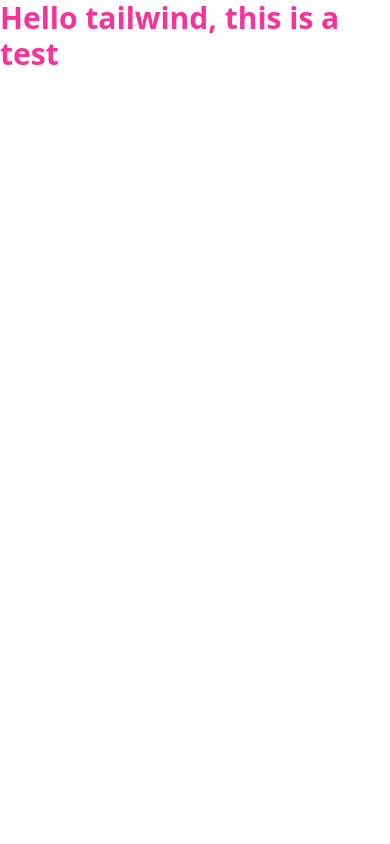
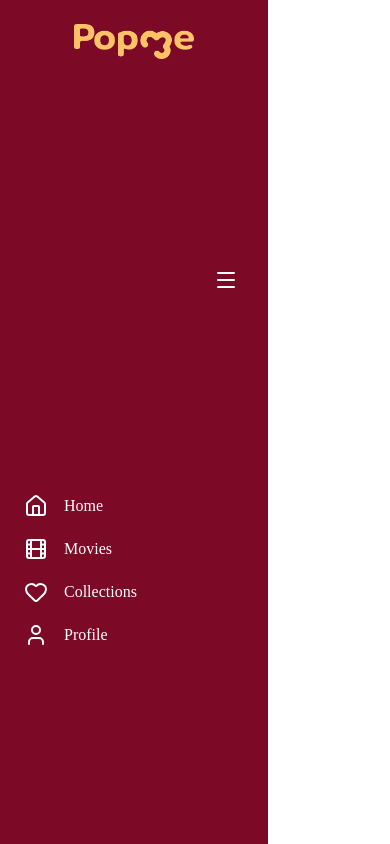
Before and after one commit to Mariamp-0/PopMe-Social-Network, a React (Vite) app: page / in a window 390 px wide. Built offline with nearby package versions, Linux system fonts and the light colour scheme.

Commit message:
Added responsive sidebar with logo and navigation

```diff
--- a/package.json
+++ b/package.json
@@ -11,6 +11,7 @@
   },
   "dependencies": {
     "@tailwindcss/vite": "^4.1.14",
+    "lucide-react": "^0.546.0",
     "react": "^19.1.1",
     "react-dom": "^19.1.1",
     "tailwindcss": "^4.1.14"
--- a/src/App.css
+++ b/src/App.css
@@ -1,2 +1,12 @@
-@import "tailwindcss";
-@custom-variant dark (&:where(.dark, .dark *));
+/* Layout base for sidebar and main content */
+.app-container {
+  display: flex;
+}
+
+/* Main area beside the sidebar */
+.main-content {
+  flex: 1;
+  padding: 1.5rem;
+  margin-left: 220px; /* matches sidebar width */
+  color: white;
+}
--- a/src/App.tsx
+++ b/src/App.tsx
@@ -1,8 +1,15 @@
+import Sidebar from "./components/sidebar/sidebar"; // import your menu
+import "./App.css"; // import the layout styles
 
 export default function App() {
   return (
-    <h1 className="text-3xl font-bold text-pink-500 hover:text-blue-400">
-      Hello tailwind, this is a test
-    </h1>
+    <div className="app-container">
+      {/* sidebar */}
+      <Sidebar />
+
+      {/* main content */}
+      <main className="main-content">
+      </main>
+    </div>
   );
 }
--- /dev/null
+++ b/src/components/sidebar/sidebar.css
@@ -0,0 +1,83 @@
+/* basic sidebar layout */
+.sidebar {
+  background-color: #7c0a27;
+  color: white;
+  width: 220px;
+  height: 100vh;
+  display: flex;
+  flex-direction: column;
+  justify-content: space-between;
+  padding: 1.5rem;
+  position: fixed;
+  top: 0;
+  left: 0;
+  transition: width 0.3s ease;
+}
+
+/* when the sidebar is collapsed */
+.sidebar.closed {
+  width: 70px;
+}
+
+/* small button to open/close sidebar */
+.menu-toggle {
+  background: none;
+  border: none;
+  color: white;
+  font-size: 1.4rem;
+  cursor: pointer;
+  align-self: flex-end;
+}
+
+/* navigation section */
+.nav ul {
+  list-style: none;
+  padding: 0;
+  margin: 0;
+}
+
+/* each navigation item */
+.nav li {
+  display: flex;
+  align-items: center;
+  gap: 1rem;
+  margin: 1.2rem 0;
+  cursor: pointer;
+  transition: opacity 0.2s;
+}
+
+/* subtle hover effect */
+.nav li:hover {
+  opacity: 0.8;
+}
+
+/* logout button at the bottom */
+.logout {
+  display: flex;
+  align-items: center;
+  gap: 1rem;
+  background: none;
+  border: none;
+  color: white;
+  cursor: pointer;
+}
+
+/* hide text when sidebar is collapsed */
+.sidebar.closed span {
+  display: none;
+}
+.logo-section {
+  display: flex;
+  justify-content: center;
+  align-items: center;
+  margin-bottom: 2rem;
+}
+
+.logo {
+  width: 120px;
+  height: auto;
+}
+
+.sidebar.closed .logo {
+  width: 40px;
+}
--- /dev/null
+++ b/src/components/sidebar/sidebar.tsx
@@ -0,0 +1,53 @@
+import { useState } from "react";
+import "./sidebar.css";
+import { Home, Film, Heart, User, LogOut, Menu } from "lucide-react";
+import logo from "../../assets/Popme.png";
+
+const Sidebar = () => {
+  // toggle menu visibility (open/close)
+  const [isOpen, setIsOpen] = useState(true);
+
+  return (
+    <aside className={`sidebar ${isOpen ? "open" : "closed"}`}>
+      {/* logo section */}
+      <div className="logo-section">
+        <img src={logo} alt="PopMe logo" className="logo" />
+      </div>
+
+      {/* menu toggle button (hamburger icon) */}
+      <button className="menu-toggle" onClick={() => setIsOpen(!isOpen)}>
+        <Menu />
+      </button>
+
+      {/* main navigation links */}
+      <nav className="nav">
+        <ul>
+          <li>
+            <Home />
+            <span>Home</span>
+          </li>
+          <li>
+            <Film />
+            <span>Movies</span>
+          </li>
+          <li>
+            <Heart />
+            <span>Collections</span>
+          </li>
+          <li>
+            <User />
+            <span>Profile</span>
+          </li>
+        </ul>
+      </nav>
+
+      {/* logout button */}
+      <button className="logout">
+        <LogOut />
+        <span>Log Out</span>
+      </button>
+    </aside>
+  );
+};
+
+export default Sidebar;
```
Also changed, not shown: src/assets/Popme.png (added), 1 other file (tests, documents, lock files or other folders).
